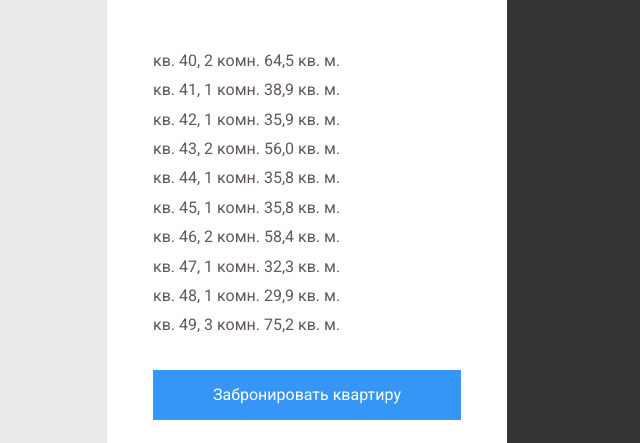
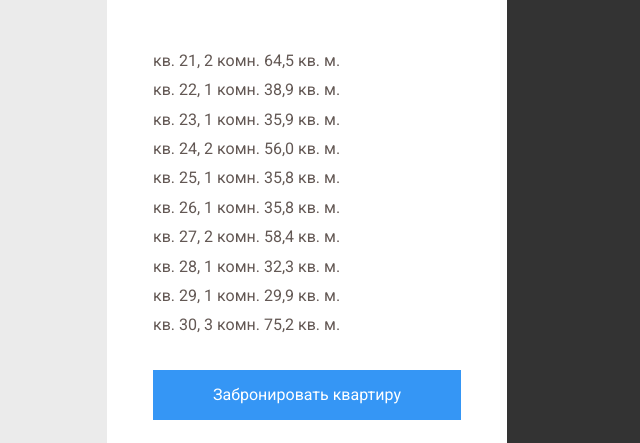
Before and after one commit to mrkrein/Melody, a plain HTML site: page index.html in a window 1280 px wide. Both pictures are taken after a click on the element "Смотреть квартиры на этаже". Shown: the part 162-605 px from the top of the page, 633-1273 px from the left. Drawn offline with nearby package versions, Linux system fonts and the light colour scheme.

Commit message:
flexible flat numbers

```diff
--- a/index.html
+++ b/index.html
@@ -124,34 +124,34 @@
                 <h3 class="modal-title">Выберите квартиру</h3>
                 <ul class="flat-list">
                     <li class="flat-item">
-                        <a href="#" num= "40" class="flat-link">кв. 40, 2 комн. 64,5 кв. м.</a>
+                        <a href="#" num= "40" class="flat-link">кв. <span class="flat-number-1">40</span>, 2 комн. 64,5 кв. м.</a>
                     </li>
                     <li class="flat-item">
-                        <a href="#" num= "41" class="flat-link">кв. 41, 1 комн. 38,9 кв. м.</a>
+                        <a href="#" num= "41" class="flat-link">кв. <span class="flat-number-2">41</span>, 1 комн. 38,9 кв. м.</a>
                     </li>
                     <li class="flat-item">
-                        <a href="#" num= "42" class="flat-link">кв. 42, 1 комн. 35,9 кв. м.</a>
+                        <a href="#" num= "42" class="flat-link">кв. <span class="flat-number-3">42</span>, 1 комн. 35,9 кв. м.</a>
                     </li>
                     <li class="flat-item">
-                        <a href="#" num= "43" class="flat-link">кв. 43, 2 комн. 56,0 кв. м.</a>
+                        <a href="#" num= "43" class="flat-link">кв. <span class="flat-number-4">43</span>, 2 комн. 56,0 кв. м.</a>
                     </li>
                     <li class="flat-item">
-                        <a href="#" num= "44" class="flat-link">кв. 44, 1 комн. 35,8 кв. м.</a>
+                        <a href="#" num= "44" class="flat-link">кв. <span class="flat-number-5">44</span>, 1 комн. 35,8 кв. м.</a>
                     </li>
                     <li class="flat-item">
-                        <a href="#" num= "45" class="flat-link">кв. 45, 1 комн. 35,8 кв. м.</a>
+                        <a href="#" num= "45" class="flat-link">кв. <span class="flat-number-6">45</span>, 1 комн. 35,8 кв. м.</a>
                     </li>
                     <li class="flat-item">
-                        <a href="#" num= "46" class="flat-link">кв. 46, 2 комн. 58,4 кв. м.</a>
+                        <a href="#" num= "46" class="flat-link">кв. <span class="flat-number-7">46</span>, 2 комн. 58,4 кв. м.</a>
                     </li>
                     <li class="flat-item">
-                        <a href="#" num= "47" class="flat-link">кв. 47, 1 комн. 32,3 кв. м.</a>
+                        <a href="#" num= "47" class="flat-link">кв. <span class="flat-number-8">47</span>, 1 комн. 32,3 кв. м.</a>
                     </li>
                     <li class="flat-item">
-                        <a href="#" num= "48" class="flat-link">кв. 48, 1 комн. 29,9 кв. м.</a>
+                        <a href="#" num= "48" class="flat-link">кв. <span class="flat-number-9">48</span>, 1 комн. 29,9 кв. м.</a>
                     </li>
                     <li class="flat-item">
-                        <a href="#" num= "49" class="flat-link">кв. 49, 3 комн. 75,2 кв. м.</a>
+                        <a href="#" num= "49" class="flat-link">кв. <span class="flat-number-10">49</span>, 3 комн. 75,2 кв. м.</a>
                     </li>
                 </ul>
                 <div class="button button buy-flat">Забронировать квартиру</div>
--- a/js/main.js
+++ b/js/main.js
@@ -9,6 +9,11 @@ $(document).ready(function () {
     var modal = $(".modal");
     var modalCloseButton = $(".modal-close-button");
     var viewFlatsButton = $(".view-flats");
+
+
+
+
+
 
     FlatsNum.on("mouseover", function(){
         currentFlat = $(this).attr('num');
@@ -69,5 +74,22 @@ $(document).ready(function () {
             usCurrentFloor = currentFloor.toLocaleString("en-US", {minimumIntegerDigits:2, useGroupping: false});
             $(".modal-counter").text(usCurrentFloor);
 
+            var FlatListNum = currentFloor;
+            FlatListNum = FlatListNum * 10;
+            $(".flat-number-1").text(FlatListNum + 1);
+            $(".flat-number-2").text(FlatListNum + 2);
+            $(".flat-number-3").text(FlatListNum + 3);
+            $(".flat-number-4").text(FlatListNum + 4);
+            $(".flat-number-5").text(FlatListNum + 5);
+            $(".flat-number-6").text(FlatListNum + 6);
+            $(".flat-number-7").text(FlatListNum + 7);
+            $(".flat-number-8").text(FlatListNum + 8);
+            $(".flat-number-9").text(FlatListNum + 9);
+            $(".flat-number-10").text(FlatListNum + 10);
     }
+
+
+
+
+
 });
```
